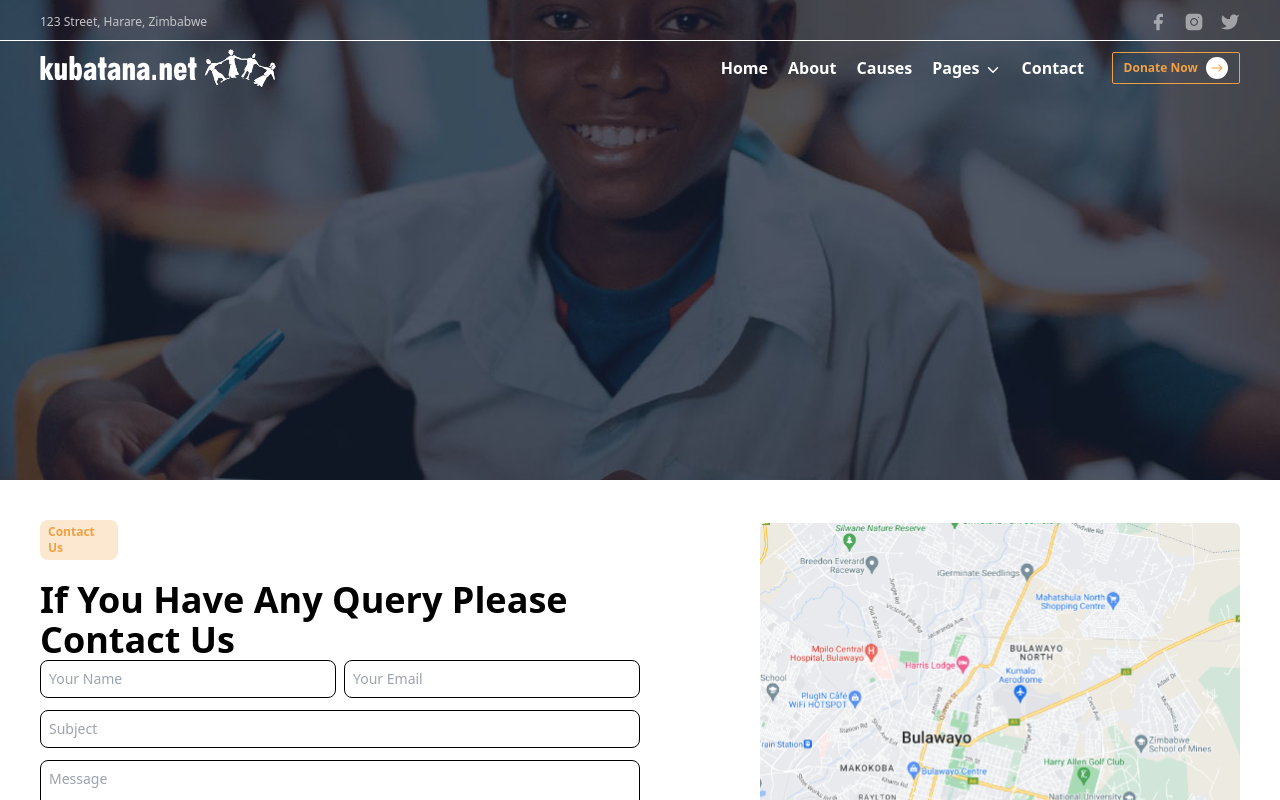
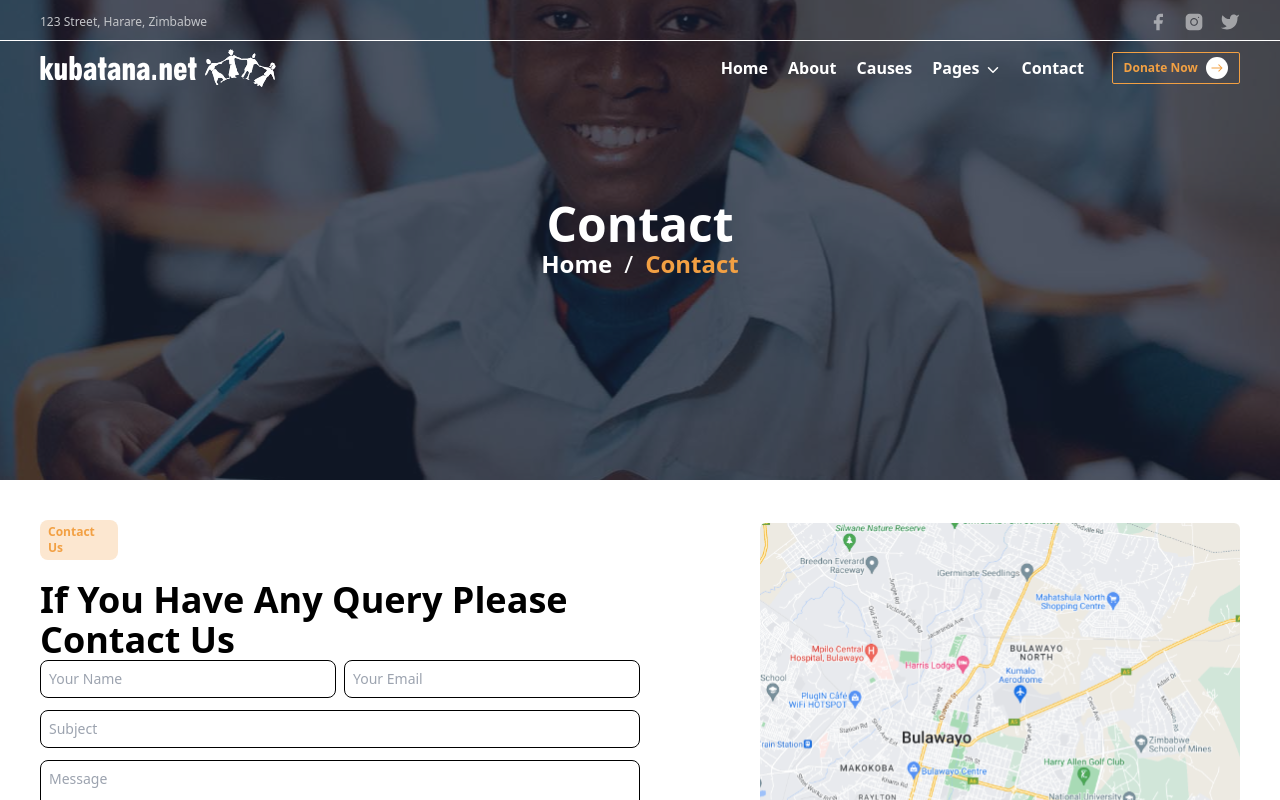
Before and after one commit to DerrickDeshoe/Kubatana.Net, a Next.js app: page /Contact in a window 1280 px wide. Shown: the top 800 px of the page. Built offline with nearby package versions, Linux system fonts and the light colour scheme.

Commit message:
pages updates

```diff
--- a/app/About/page.tsx
+++ b/app/About/page.tsx
@@ -15,11 +15,27 @@ const page = () => {
     <div>
       {/* Phone Landing */}
       <div className="lg:hidden flex bg-phoneAbout bg-no-repeat bg-cover bg-center w-[100%] h-[100vh]">
-        <div className="absolute top-0 w-full h-[100vh] bg-overlay bg-opacity-75 flex justify-between items-center px-10"></div>
+        <div className="absolute top-0 w-full h-[100vh] bg-overlay bg-opacity-75 flex flex-col justify-center items-center px-10 space-y-1">
+          <h2 className="font-bold text-3xl text-white">About Us</h2>
+          <div className="flex space-x-3">
+            <p className="text-white font-semibold">Home</p>
+            <p className="text-white">/</p>
+            <p className="text-orange font-semibold">About</p>
+          </div>
+        </div>
       </div>
       {/* Laptop Landing */}
       <div className="hidden lg:flex bg-background1234 bg-no-repeat bg-cover bg-center w-[100%] h-[60vh]">
-        <div className="absolute top-0 w-full h-[60vh] bg-overlay bg-opacity-75 flex justify-between items-center px-10"></div>
+        <div className="absolute top-0 w-full h-[60vh] bg-overlay bg-opacity-75 flex flex-col justify-center items-center px-10">
+          <div className="flex flex-col items-center">
+            <h2 className="font-bold text-5xl text-white">About Us</h2>
+            <div className="flex space-x-3">
+              <p className="text-white font-semibold text-2xl">Home</p>
+              <p className="text-white text-2xl">/</p>
+              <p className="text-orange font-semibold text-2xl">About</p>
+            </div>
+          </div>
+        </div>
       </div>
 
       {/* About Us */}
--- a/app/Causes/page.tsx
+++ b/app/Causes/page.tsx
@@ -9,13 +9,28 @@ const page = () => {
     <div>
       {/* Phone Landing */}
       <div className="lg:hidden flex bg-phoneCauses bg-no-repeat bg-cover bg-center w-[100%] h-[100vh]">
-        <div className="absolute top-0 w-full h-[100vh] bg-overlay bg-opacity-75 flex justify-between items-center px-10"></div>
+        <div className="absolute top-0 w-full h-[100vh] bg-overlay bg-opacity-75 flex flex-col justify-center items-center px-10 space-y-1">
+          <h2 className="font-bold text-3xl text-white">Causes</h2>
+          <div className="flex space-x-3">
+            <p className="text-white font-semibold">Home</p>
+            <p className="text-white">/</p>
+            <p className="text-orange font-semibold">Causes</p>
+          </div>
+        </div>
       </div>
       {/* Laptop Landing */}
       <div className="hidden lg:flex bg-background1234 bg-no-repeat bg-cover bg-center w-[100%] h-[60vh]">
-        <div className="absolute top-0 w-full h-[60vh] bg-overlay bg-opacity-75 flex justify-between items-center px-10"></div>
+        <div className="absolute top-0 w-full h-[60vh] bg-overlay bg-opacity-75 flex flex-col justify-center  items-center px-10">
+          <div className="flex flex-col items-center">
+            <h2 className="font-bold text-5xl text-white">Causes</h2>
+            <div className="flex space-x-3">
+              <p className="text-white font-semibold text-2xl">Home</p>
+              <p className="text-white text-2xl">/</p>
+              <p className="text-orange font-semibold text-2xl">Causes</p>
+            </div>
+          </div>
+        </div>
       </div>
-
 
       {/* Features Section */}
       <div className="lg:p-5 xl:p-10 w-[100%]">
@@ -53,8 +68,6 @@ const page = () => {
           </div>
         </div>
       </div>
-
-
     </div>
   );
 };
--- a/app/Contact/page.tsx
+++ b/app/Contact/page.tsx
@@ -7,13 +7,29 @@ import RightArrow from "../../public/Images/RightArrow.svg";
 const page = () => {
   return (
     <div>
-     {/* Phone Landing */}
-     <div className="lg:hidden flex bg-phoneContact bg-no-repeat bg-cover bg-center w-[100%] h-[100vh]">
-        <div className="absolute top-0 w-full h-[100vh] bg-overlay bg-opacity-75 flex justify-between items-center px-10"></div>
+      {/* Phone Landing */}
+      <div className="lg:hidden flex bg-phoneContact bg-no-repeat bg-cover bg-center w-[100%] h-[100vh]">
+        <div className="absolute top-0 w-full h-[100vh] bg-overlay bg-opacity-75 flex flex-col justify-center items-center px-10 space-y-1">
+          <h2 className="font-bold text-3xl text-white">Contact</h2>
+          <div className="flex space-x-3">
+            <p className="text-white font-semibold">Home</p>
+            <p className="text-white">/</p>
+            <p className="text-orange font-semibold">Contact</p>
+          </div>
+        </div>
       </div>
       {/* Laptop Landing */}
       <div className="hidden lg:flex bg-background1234 bg-no-repeat bg-cover bg-center w-[100%] h-[60vh]">
-        <div className="absolute top-0 w-full h-[60vh] bg-overlay bg-opacity-75 flex justify-between items-center px-10"></div>
+        <div className="absolute top-0 w-full h-[60vh] bg-overlay bg-opacity-75 flex flex-col justify-center  items-center px-10">
+          <div className="flex flex-col items-center">
+            <h2 className="font-bold text-5xl text-white">Contact</h2>
+            <div className="flex space-x-3">
+              <p className="text-white font-semibold text-2xl">Home</p>
+              <p className="text-white text-2xl">/</p>
+              <p className="text-orange font-semibold text-2xl">Contact</p>
+            </div>
+          </div>
+        </div>
       </div>
       <div className="flex flex-wrap p-5 lg:p-10 lg:justify-between space-y-5 lg:space-y-0">
         <div className="w-[100%] lg:w-[50%] flex flex-col justify-between space-y-4 lg:space-y-0">
--- a/app/Donate/page.tsx
+++ b/app/Donate/page.tsx
@@ -14,11 +14,27 @@ const page = () => {
     <div className="flex flex-col gap-y-5 lg:gap-y-0">
       {/* Phone Landing */}
       <div className=" flex bg-phoneDonatte bg-no-repeat bg-cover bg-center w-[100%] h-[100vh] lg:hidden">
-        <div className="absolute top-0 w-full h-[100vh] bg-overlay bg-opacity-75 flex justify-between items-center px-10"></div>
+        <div className="absolute top-0 w-full h-[100vh] bg-overlay bg-opacity-75 flex flex-col justify-center items-center px-10 space-y-1">
+          <h2 className="font-bold text-3xl text-white">Donate</h2>
+          <div className="flex space-x-3">
+            <p className="text-white font-semibold">Home</p>
+            <p className="text-white">/</p>
+            <p className="text-orange font-semibold">Donate</p>
+          </div>
+        </div>
       </div>
       {/* Laptop Landing */}
       <div className="hidden lg:flex bg-background1234 bg-no-repeat bg-cover bg-center w-[100%] h-[60vh]">
-        <div className="absolute top-0 w-full h-[60vh] bg-overlay bg-opacity-75 flex justify-between items-center px-10"></div>
+        <div className="absolute top-0 w-full h-[60vh] bg-overlay bg-opacity-75 flex flex-col justify-center items-center px-10">
+          <div className="flex flex-col items-center">
+            <h2 className="font-bold text-5xl text-white">Donate</h2>
+            <div className="flex space-x-3">
+              <p className="text-white font-semibold text-2xl">Home</p>
+              <p className="text-white text-2xl">/</p>
+              <p className="text-orange font-semibold text-2xl">Donate</p>
+            </div>
+          </div>
+        </div>
       </div>
       {/* Donate Section */}
       <div className="hidden lg:bg-home bg-no-repeat bg-cover h-[100vh] lg:h-[60vh] w-[100%] lg:flex flex-wrap px-2 py-10 lg:px-10 justify-center gap-5 mt-10">
--- a/package.json
+++ b/package.json
@@ -12,7 +12,7 @@
     "next": "15.0.3",
     "react": "^18.3.1",
     "react-dom": "^18.3.1",
-    "react-icons": "^5.3.0",
+    "react-icons": "^5.4.0",
     "react-slick": "^0.30.2",
     "slick-carousel": "^1.8.1"
   },
```
Also changed, not shown: 1 other file (tests, documents, lock files or other folders).
